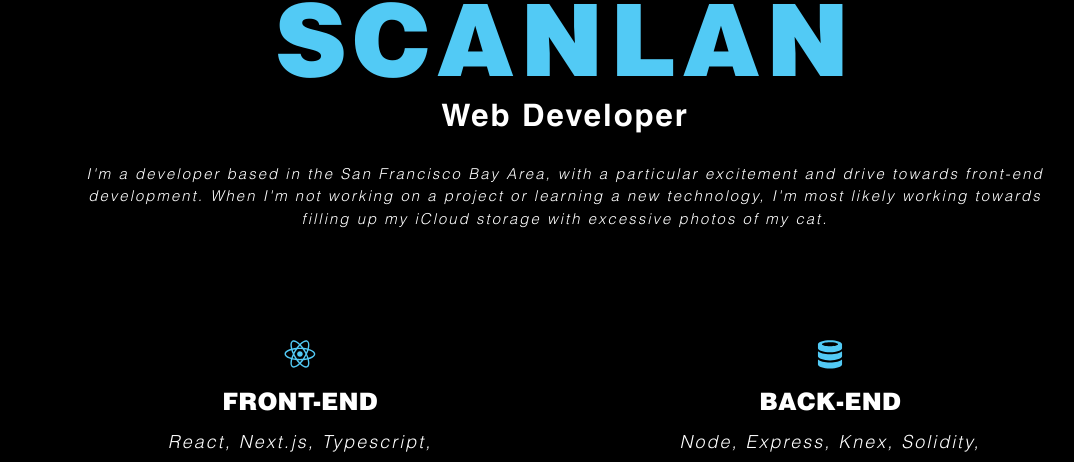
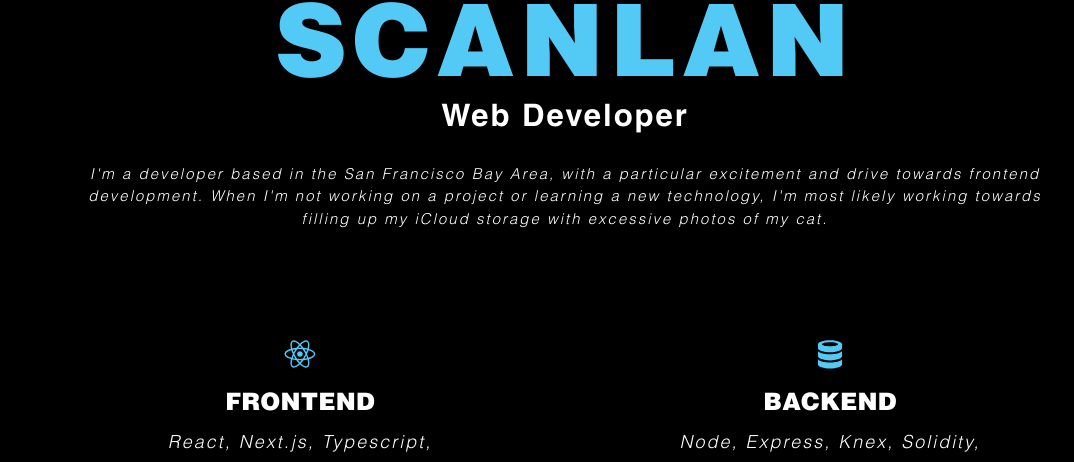
Before and after one commit to joshuascan/personal-portfolio, a Next.js app: page / in a window 1280 px wide. Shown: the part 1023-1485 px from the top of the page, without its empty margins (75-1149 px from the left). Built offline with nearby package versions, Linux system fonts and the light colour scheme.

Commit message:
updates frontend and backend

```diff
--- a/src/components/Hero/Hero.js
+++ b/src/components/Hero/Hero.js
@@ -30,7 +30,7 @@
           </HeroHeader>
           <HeroText>
             I&apos;m a developer based in the San Francisco Bay Area, with a
-            particular excitement and drive towards front-end development. When
+            particular excitement and drive towards frontend development. When
             I&apos;m not working on a project or learning a new technology,
             I&apos;m most likely working towards filling up my iCloud storage
             with excessive photos of my cat.
--- a/src/components/Technologies/Technologies.js
+++ b/src/components/Technologies/Technologies.js
@@ -8,7 +8,7 @@
       <List>
         <ListItem>
           <DiReact size="4rem" />
-          <ListTitle>Front-End</ListTitle>
+          <ListTitle>Frontend</ListTitle>
           <ListParagraph>
             React, Next.js, Typescript, Redux, Zustand, TanStack (React) Query,
             GraphQL, Viem, Ethers, Tailwind CSS, Panda CSS, and Styled
@@ -17,7 +17,7 @@
         </ListItem>
         <ListItem>
           <DiDatabase size="4rem" />
-          <ListTitle>Back-End</ListTitle>
+          <ListTitle>Backend</ListTitle>
           <ListParagraph>
             Node, Express, Knex, Solidity, Hardhat, and PostgreSQL
           </ListParagraph>
```
